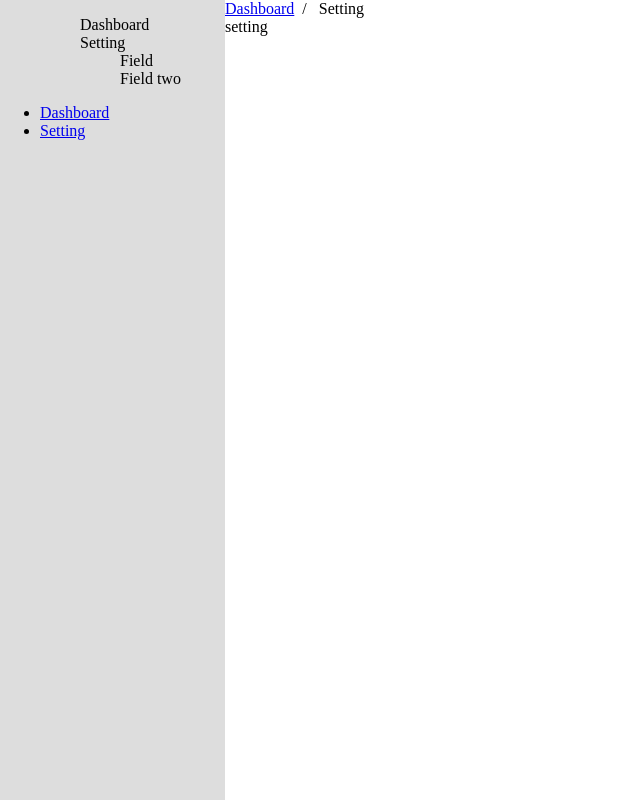
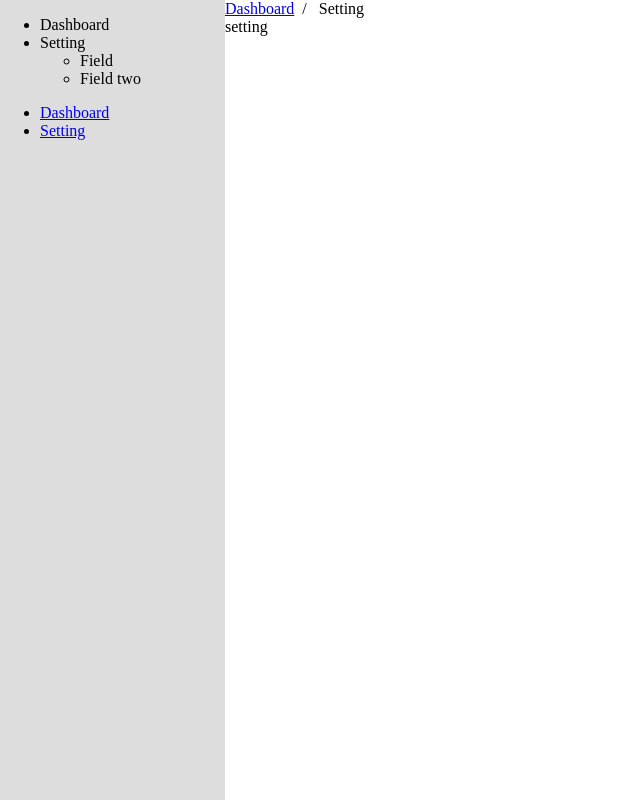
Before and after one commit to mlaxwong/paw-beta, a Vue app: page /dashboard/setting in a window 1280 px wide. Shown: the whole page, without its empty margins (0-640 px from the left). Built offline with nearby package versions, Linux system fonts and the light colour scheme; sample sign-in values are in the browser's storage; the HTML template or start-up script is replaced by a standard one.

Commit message:
working on tree menu

```diff
--- a/web/src/components/widgets/TreeMenu.vue
+++ b/web/src/components/widgets/TreeMenu.vue
@@ -1,20 +1,24 @@
 <template>
-    <ul>
+    <ul v-if="!init">
+        <TreeMenu v-for="(item, index) in this.items" :key="index" :items="item.items" :item="item" :label="item.label" :init="true" />
+    </ul>
+    <li v-else>
         {{ label }}
-        <TreeMenu v-for="(item, index) in this.items" :key="index" :items="item.items" :label="item.label">
-        </TreeMenu>
-    </ul>
+        <ul v-if="item.items">
+            <TreeMenu v-for="(item, index) in this.items" :key="index" :items="item.items" :item="item" :label="item.label" :init="true" />
+        </ul>
+    </li>
 </template>
 
 <script>
 export default {
     name: 'TreeMenu',
-    props: ['items', 'label'],
-    // data() {
-    //     return {
-    //         items: this.items
-    //     };
-    // },
+    props: [
+        'items',
+        'label',
+        'item',
+        'init'
+    ],
     components: {'TreeMenu': this}
 }
 </script>
```
